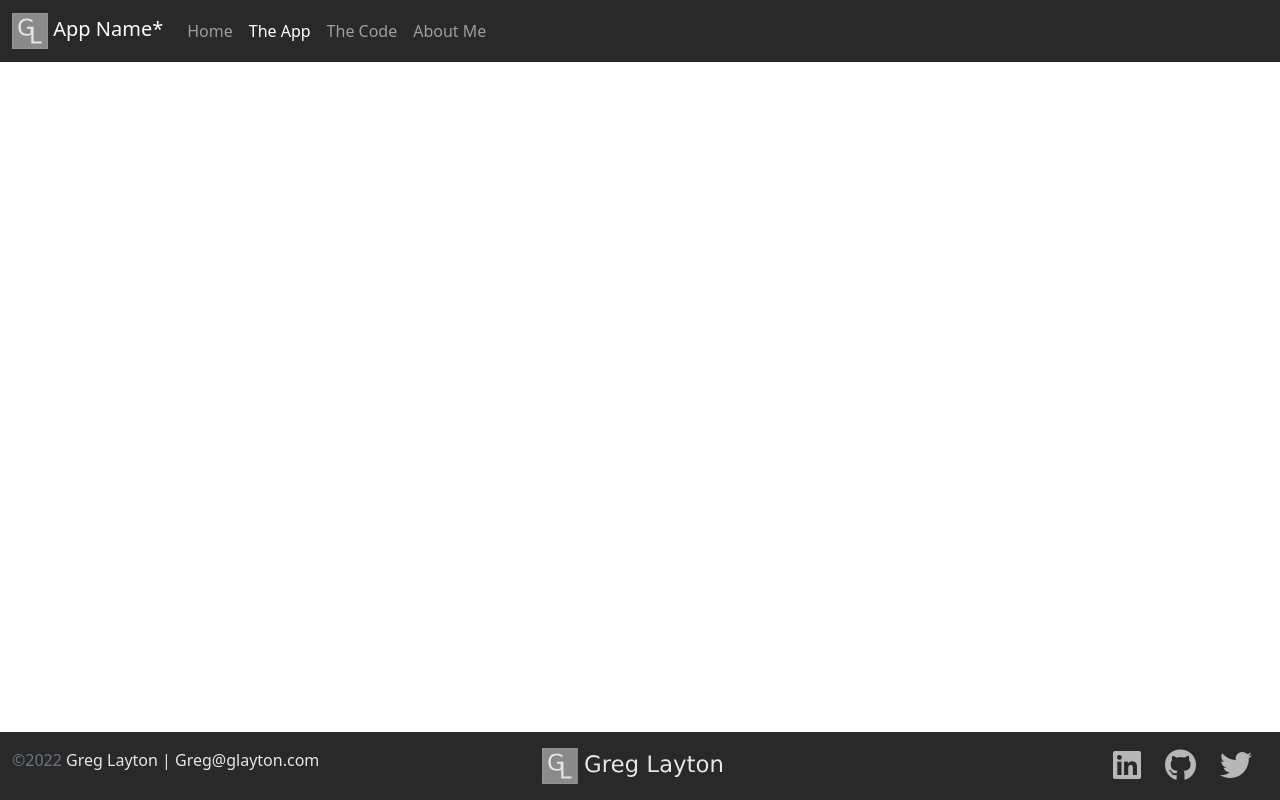
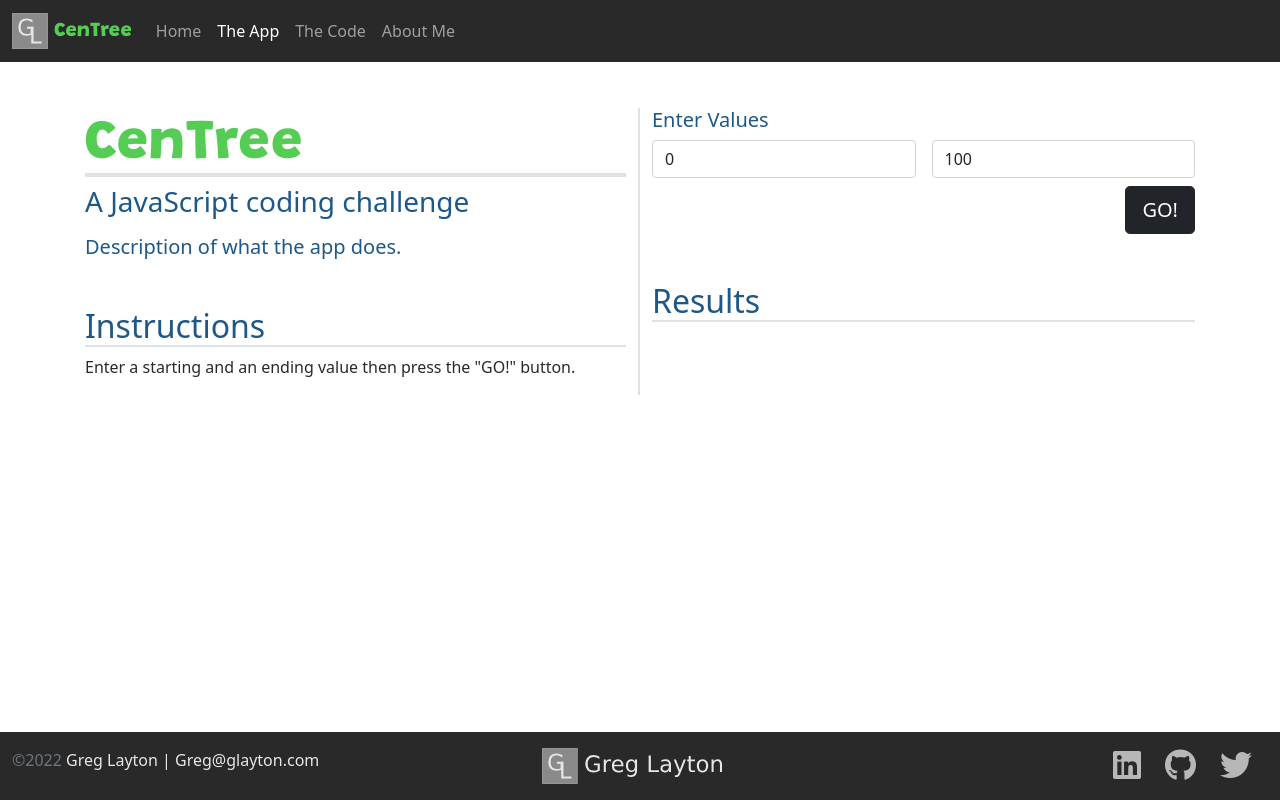
Before and after one commit to GLayton-TX/Centree, a plain HTML site: page app.html in a window 1280 px wide. Drawn offline with nearby package versions, Linux system fonts and the light colour scheme.

Commit message:
Format Template
Formatted template for the project

```diff
--- a/app.html
+++ b/app.html
@@ -2,7 +2,7 @@
 <html lang="en" class="h-100">
 
 <head>
-    <title>App Name*: Coding Project by Greg Layton</title>
+    <title>CenTree: Coding Project by Greg Layton</title>
     <!-- Required meta tags -->
     <meta charset="utf-8">
     <meta name="viewport" content="width=device-width, initial-scale=1, shrink-to-fit=no">
@@ -12,6 +12,10 @@
         integrity="sha384-F3w7mX95PdgyTmZZMECAngseQB83DfGTowi0iMjiWaeVhAn4FJkqJByhZMI3AhiU" crossorigin="anonymous">
 
     <script src="https://kit.fontawesome.com/5db21ba9c6.js" crossorigin="anonymous"></script>
+
+    <link rel="preconnect" href="https://fonts.googleapis.com">
+    <link rel="preconnect" href="https://fonts.gstatic.com" crossorigin>
+    <link href="https://fonts.googleapis.com/css2?family=Grandstander:wght@800&display=swap" rel="stylesheet">
 
     <link rel="stylesheet" href="/css/site.css">
 
@@ -27,7 +31,7 @@
     <nav class="navbar navbar-expand-md navbar-dark fixed-top">
         <div class="container-fluid">
             <a class="navbar-brand" href="#"><img src="/img/GL Logo Small Dark.svg" alt="Greg Layton Logo" height="36"
-                    class="d-inline-block"> App Name*</a>
+                    class="d-inline-block"><span class="logoFont"> CenTree</span></a>
             <button class="navbar-toggler" type="button" data-bs-toggle="collapse" data-bs-target="#navbarCollapse"
                 aria-controls="navbarCollapse" aria-expanded="false" aria-label="Toggle navigation">
                 <span class="navbar-toggler-icon"></span>
@@ -51,8 +55,42 @@
         </div>
     </nav>
     <main class="flex-shrink-0">
-        <div class="container">
-
+        <div class="container mt-5">
+            <div class="row row-cols-1 row-cols-lg-2">
+                <div class="col border-end border-2">
+                    <h1 class="display-4 border-bottom border-4 lh-1"><span class="logoFont"> CenTree</span></h1>
+                    <h3 class="mb-3">A JavaScript coding challenge</h3>
+                    <h4 class="lead">
+                        Description of what the app does.
+                    </h4>
+                    <h2 class="mt-5 border-bottom border-2">Instructions</h2>
+                    <p>Enter a starting and an ending value then press the "GO!" button.</p>
+                </div>
+                <div class="col">
+                    <div>
+                        <h5>Enter Values</h5>
+                        <form action="" class="row gy-2 gx-3">
+                            <div class="col">
+                                <input type="number" name="startVal" id="startVal" class="form-control" placeholder="Starting Value" value="0" aria-label="Start Value">
+                            </div>
+                            <div class="col">
+                                <input type="number" name="endVal" id="endVal" class="form-control" placeholder="Ending Value" value="100" aria-label="Ending Value">
+                            </div>
+                            <div class="col-12 d-flex justify-content-end">
+                                <button type="submit" id="submitButton" class="btn btn-dark btn-lg">GO!</button>
+                            </div>
+                        </form>
+                        <h2 class="mt-5 border-bottom border-2">Results</h2>
+                        <div class="table-responsive">
+                            <table class="table table-striped table-sm">
+                                <tbody id="results">
+                                    <!-- results go here -->
+                                </tbody>
+                            </table>
+                        </div>
+                    </div>
+                </div>
+            </div>
         </div>
     </main>
         <footer class="footer mt-auto py-3 sticky-footer">
--- a/css/site.css
+++ b/css/site.css
@@ -3,6 +3,12 @@
     --secondary-color: #ff993b;
     --dark-color: #292929;
     --white-color: #e7e7e7;
+}
+
+.logoFont{
+    font-family: 'Grandstander',
+    cursive;
+    color: rgb(85, 205, 85);
 }
 
 body {
```
Also changed, not shown: code.html (+7 -3 lines), index.html (+9 -4 lines).
